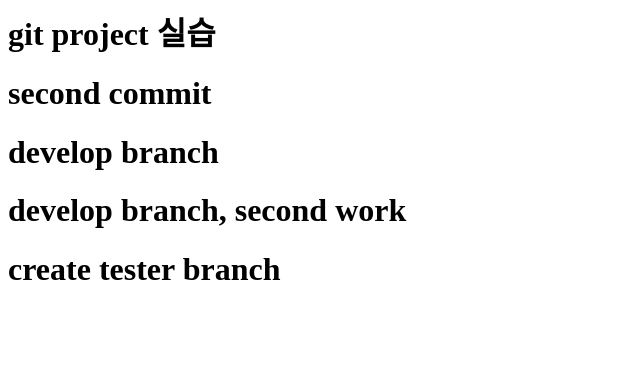
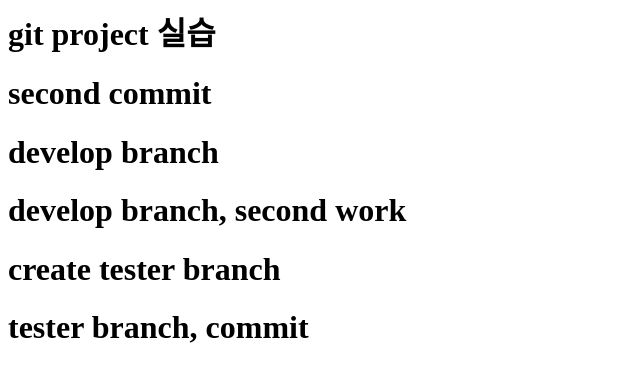
Before and after one commit to developerPKJ/git_project_OSS_5, a plain HTML site: page index.html in a window 1280 px wide. Shown: the whole page, without its empty margins (0-640 px from the left). Drawn offline with Linux system fonts and the light colour scheme.

Commit message:
tester commit

```diff
--- a/index.html
+++ b/index.html
@@ -10,6 +10,7 @@
     <h1>develop branch, second work</h1>
 
     <h1>create tester branch</h1>
+    <h1>tester branch, commit</h1>
 </body>
 
 </html>
```
